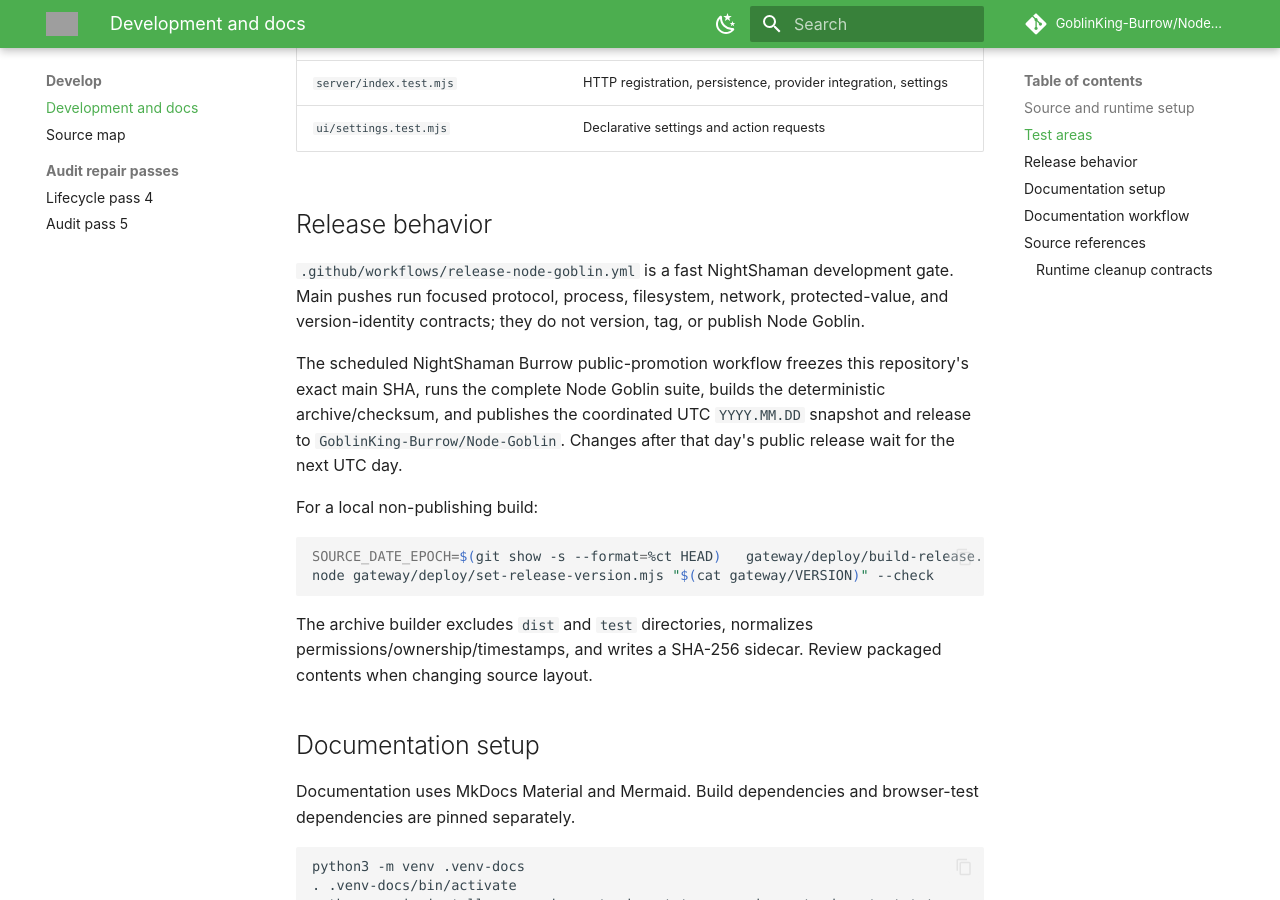
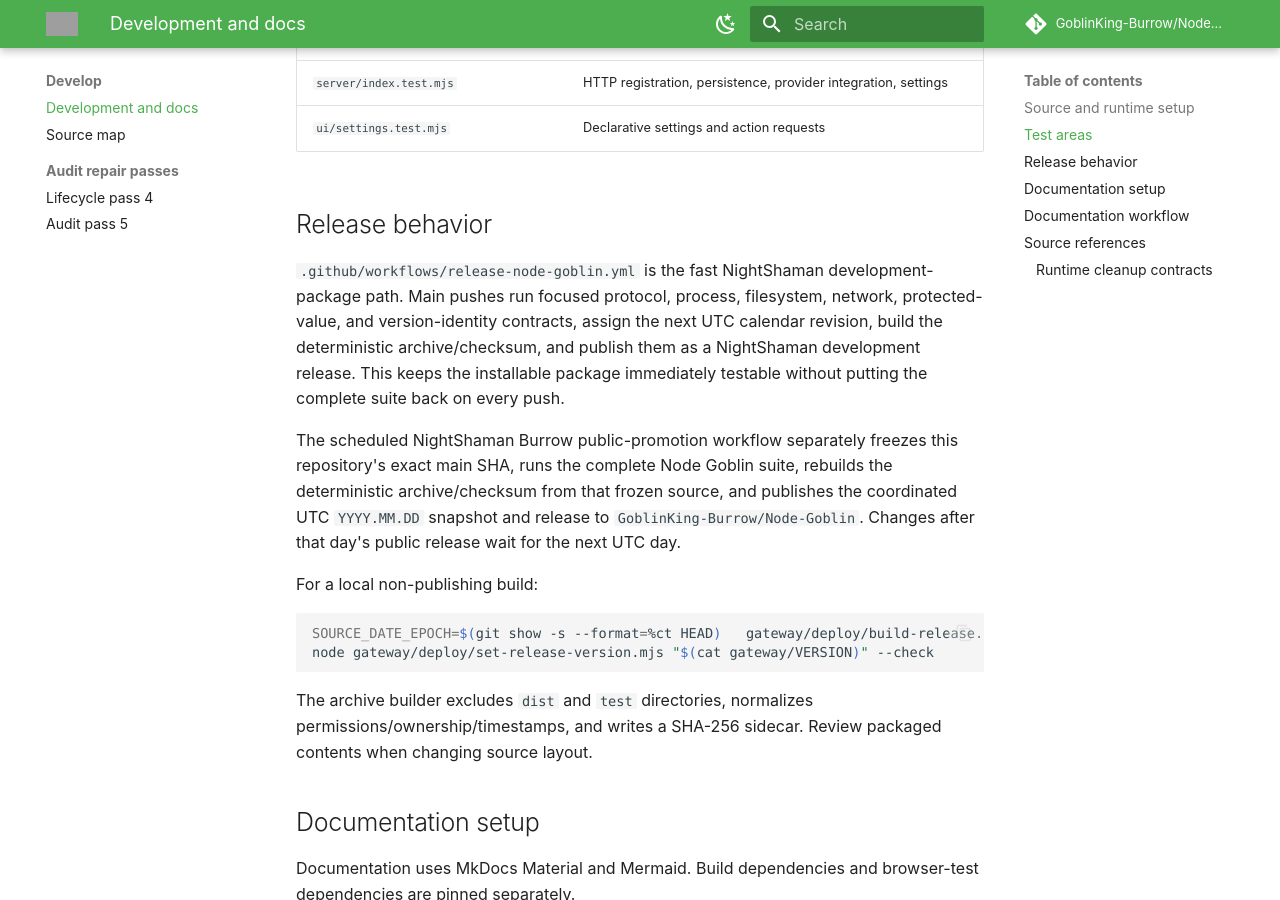
Before and after one commit to NightShaman/Node-Goblin, an MkDocs documentation site: the page built from docs/development.md, in a window 1280 px wide and 900 px high, scrolled down 1450 px. Built offline with MkDocs 1.6.1 and Material for MkDocs 9.7.7, drawn with Linux system fonts in a browser that asks for light colours; comment, search, counter and statistics services are not loaded; grey boxes are pictures that could not be loaded.

Commit message:
ci: restore Node Goblin development packages

```diff
--- a/docs/development.md
+++ b/docs/development.md
@@ -39,9 +39,9 @@ Read tests before changing behavior. Test doubles cover socket/controller flows,
 
 ## Release behavior
 
-`.github/workflows/release-node-goblin.yml` is a fast NightShaman development gate. Main pushes run focused protocol, process, filesystem, network, protected-value, and version-identity contracts; they do not version, tag, or publish Node Goblin.
+`.github/workflows/release-node-goblin.yml` is the fast NightShaman development-package path. Main pushes run focused protocol, process, filesystem, network, protected-value, and version-identity contracts, assign the next UTC calendar revision, build the deterministic archive/checksum, and publish them as a NightShaman development release. This keeps the installable package immediately testable without putting the complete suite back on every push.
 
-The scheduled NightShaman Burrow public-promotion workflow freezes this repository's exact main SHA, runs the complete Node Goblin suite, builds the deterministic archive/checksum, and publishes the coordinated UTC `YYYY.MM.DD` snapshot and release to `GoblinKing-Burrow/Node-Goblin`. Changes after that day's public release wait for the next UTC day.
+The scheduled NightShaman Burrow public-promotion workflow separately freezes this repository's exact main SHA, runs the complete Node Goblin suite, rebuilds the deterministic archive/checksum from that frozen source, and publishes the coordinated UTC `YYYY.MM.DD` snapshot and release to `GoblinKing-Burrow/Node-Goblin`. Changes after that day's public release wait for the next UTC day.
 
 For a local non-publishing build:
 
```
Also changed, not shown: 2 other files.
